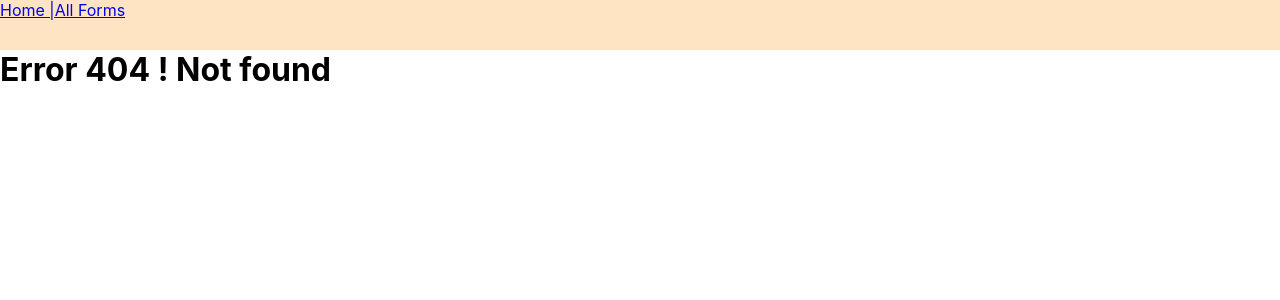
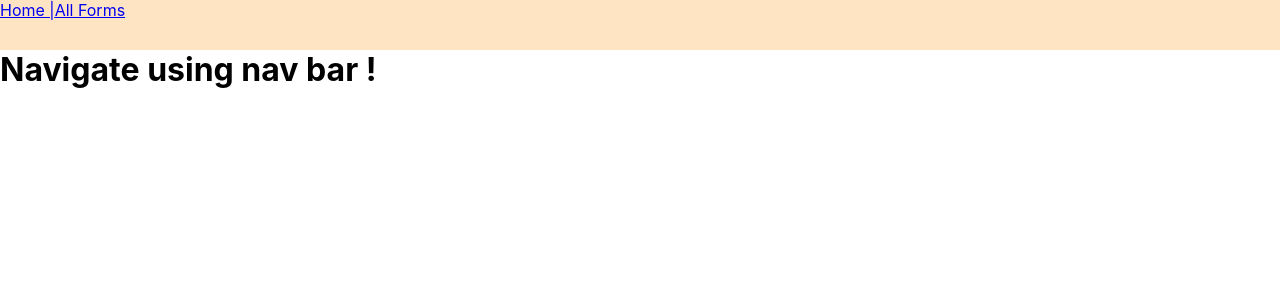
Before and after one commit to sudo-hemant/stackfusion_frontend, a React (Create React App) app: page / in a window 1280 px wide. Before the commit this address had no page. Shown: the top 300 px of the page. Built offline with nearby package versions, Linux system fonts and the light colour scheme.

Commit message:
added home page

```diff
--- a/src/App.js
+++ b/src/App.js
@@ -4,7 +4,7 @@ import { Switch, Route } from 'react-router-dom';
 import UserForm from './components/userForm/UserForm'
 import SubmittedForms from './components/submittedForms/SubmittedForms'
 import NavBar from './components/navBar/NavBar'
-
+import MainPage from './components/MainPage'
 // import logo from './logo.svg';
 // import './App.css';
 
@@ -15,6 +15,7 @@ const App = () => {
 
       <Switch>
 
+        <Route path="/" exact component={MainPage} />
         <Route path="/user-form" component={UserForm} />
         <Route path="/submitted-forms" component={SubmittedForms} />
 
--- /dev/null
+++ b/src/components/MainPage.jsx
@@ -0,0 +1,9 @@
+import React from 'react'
+
+const MainPage = () => {
+    return (
+        <h1> Navigate using nav bar !</h1>
+    )
+}
+
+export default MainPage
```
